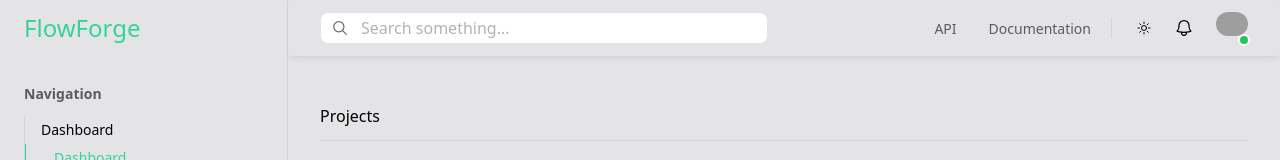
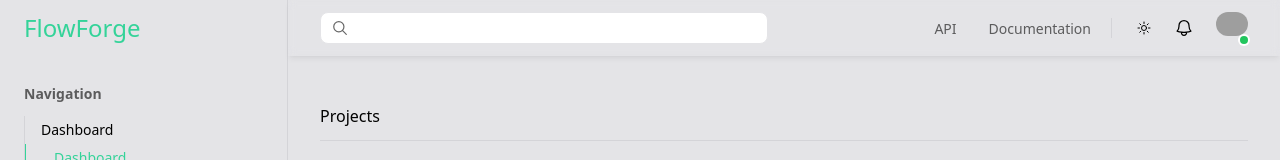
Before and after one commit to aivaras-bankauskas/vuetasks, a Vue app: page / in a window 1280 px wide. Shown: the top 160 px of the page. Built offline with nearby package versions, Linux system fonts and the light colour scheme; grey boxes are pictures that could not be loaded.

Commit message:
SearchInput.vue: add placeholder prop

```diff
--- a/src/components/inputs/SearchInput.vue
+++ b/src/components/inputs/SearchInput.vue
@@ -1,6 +1,7 @@
 <script setup lang="ts">
     defineProps<{
         inputClass: string;
+        placeholder: string;
     }>();
 </script>
 
@@ -9,7 +10,7 @@
         <svg viewBox="0 0 20 20" fill="none" aria-hidden="true" class="search-icon link">
             <path stroke-linecap="round" stroke-linejoin="round" d="M12.01 12a4.25 4.25 0 1 0-6.02-6 4.25 4.25 0 0 0 6.02 6Zm0 0 3.24 3.25"></path>
         </svg>
-        <input type="search" class="search-input link" :class="inputClass" placeholder="Search something..." aria-label="Search">
+        <input type="search" class="search-input link" :class="inputClass" :placeholder="placeholder" aria-label="Search">
     </div>
 </template>
 
```
